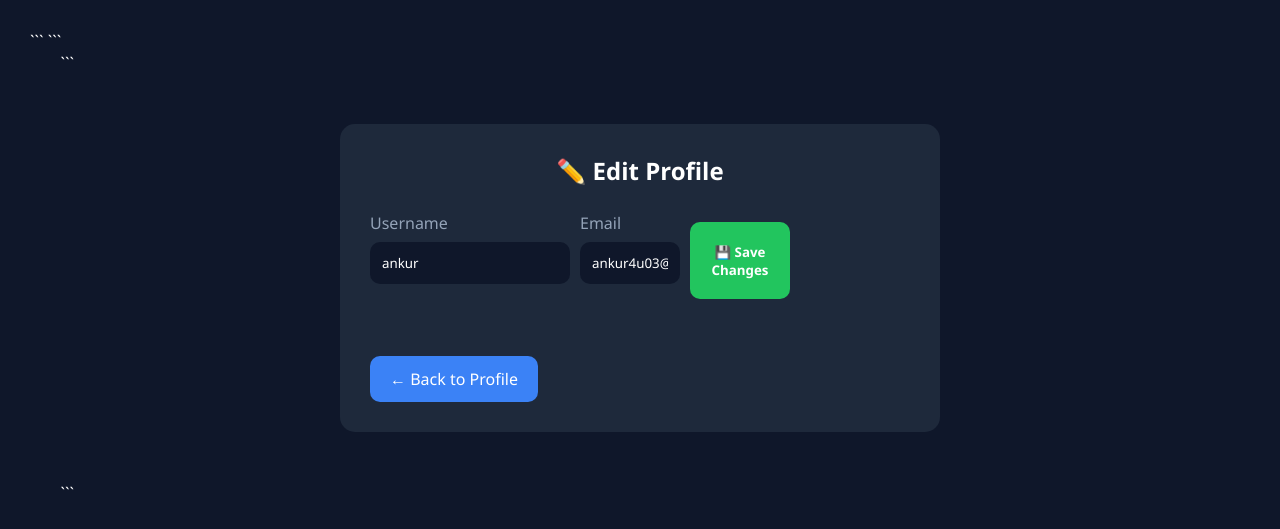
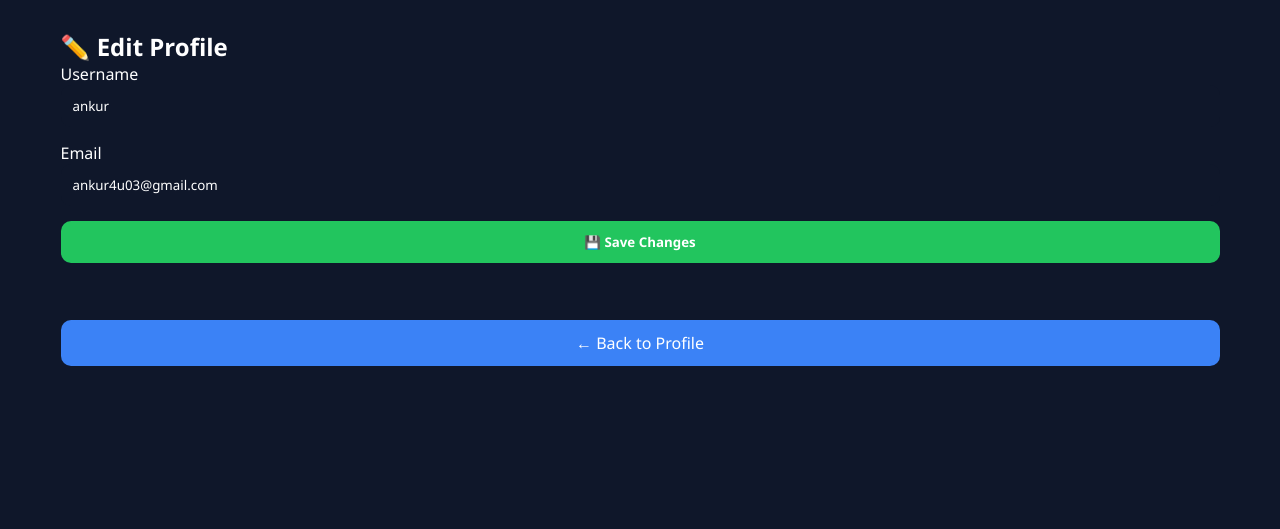
Before and after one commit to ankur4u03/expense-tracker-pro, a Flask app: page /edit-profile in a window 1280 px wide. Shown: the top 529 px of the page. Run offline with Flask 3, Linux system fonts and the light colour scheme; a user stored in the database is signed in; data comes from the database, SQL or seed files in the repository.

Commit message:
Header fixed

````diff
--- a/templates/edit_profile.html
+++ b/templates/edit_profile.html
@@ -4,8 +4,10 @@
 <head>
     <title>Edit Profile - Expense Tracker Pro</title>
 
-```
+
 <link rel="stylesheet" href="{{ url_for('static', filename='style.css') }}">
+
+<style>
 
     <style>
 
@@ -17,19 +19,14 @@
     border-radius:15px;
 }
 
-    .profile-card h2{
-        text-align:center;
-        margin-bottom:25px;
+.profile-card form{
+    display:flex;
+    flex-direction:column;
+    gap:15px;
 }
 
 .profile-item{
-        margin-bottom:15px;
-    }
-
-    .profile-item label{
-        display:block;
-        margin-bottom:8px;
-        color:#94a3b8;
+    width:100%;
 }
 
 .profile-item input{
@@ -42,29 +39,30 @@
 }
 
 .save-btn{
-        display:inline-block;
+    width:100%;
     background:#22c55e;
     color:white;
-        padding:12px 20px;
+    padding:12px;
     border:none;
     border-radius:10px;
+    font-weight:bold;
     cursor:pointer;
-        font-weight:bold;
-        margin-top:10px;
 }
 
 .back-btn{
-        display:inline-block;
+    display:block;
     margin-top:15px;
+    text-align:center;
     background:#3b82f6;
     color:white;
-        padding:12px 20px;
+    padding:12px;
     border-radius:10px;
     text-decoration:none;
 }
 
 </style>
-```
+
+</style>
 
 </head>
 
@@ -72,7 +70,6 @@
 
 <div class="container">
 
-```
 <div class="profile-card">
 
     <h2>✏️ Edit Profile</h2>
@@ -111,7 +108,6 @@
     </a>
 
 </div>
-```
 
 </div>
 
````
Lines whose indentation alone changed are shown as unchanged.
